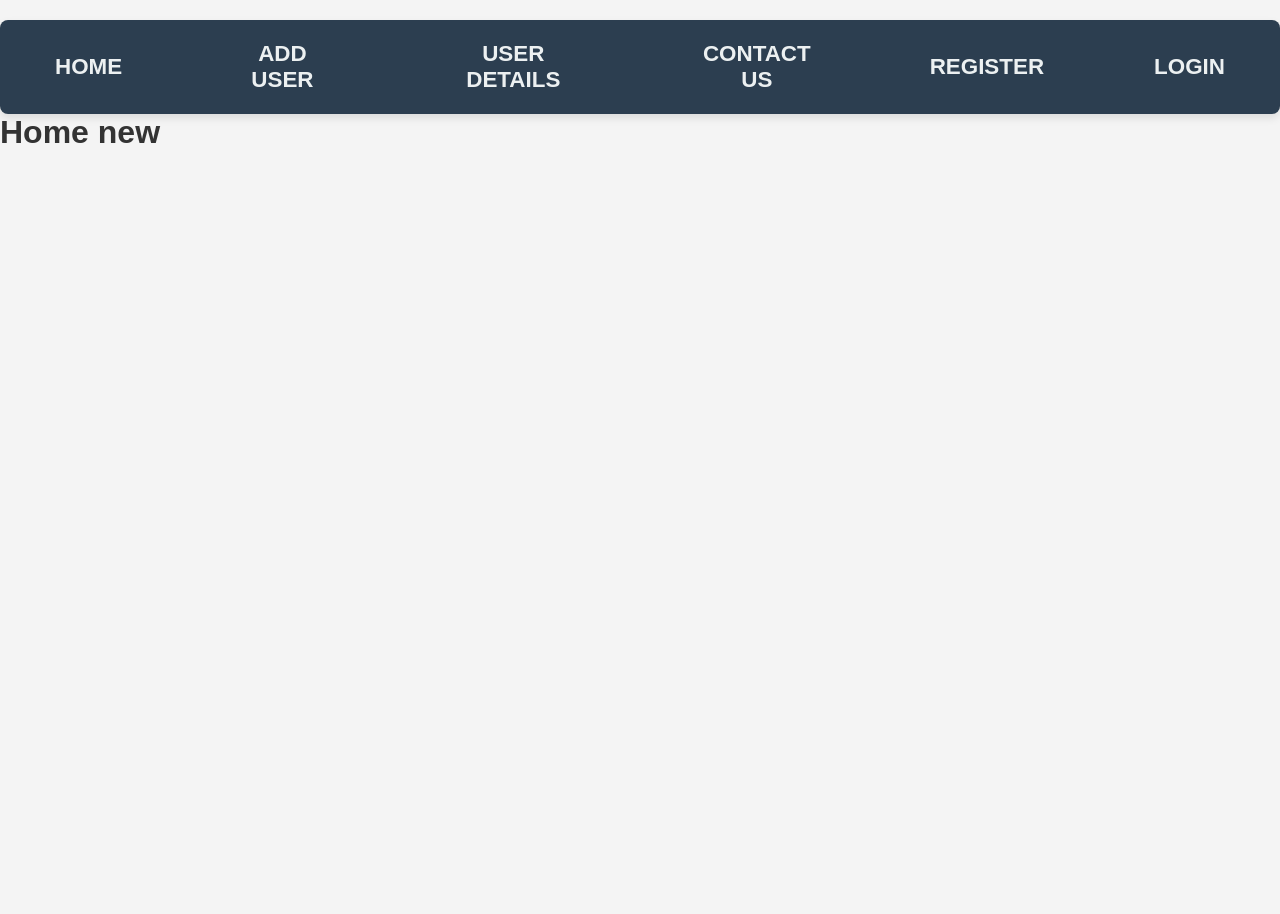
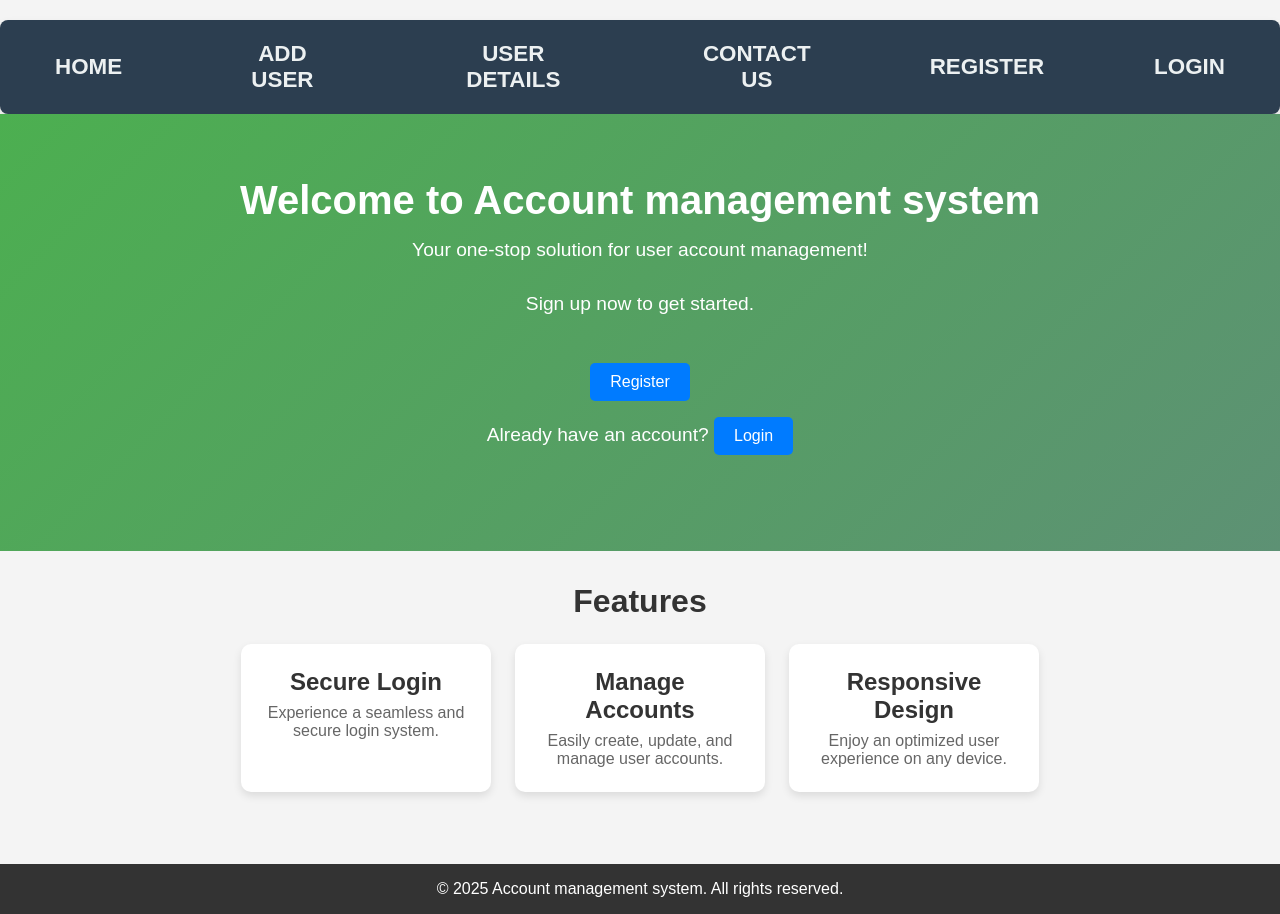
Before and after one commit to BanukaWeerapperuma/MEAN_learnProject1, a React (Create React App) app in the folder Project1/frontend/: page / in a window 1280 px wide. Before the commit the page ends 800 px from the top, so only its background shows below. Built offline with nearby package versions, Linux system fonts and the light colour scheme.

Commit message:
Add Home contact
Add Home contact and their styles.

```diff
--- /dev/null
+++ b/Project1/frontend/src/Components/Home/Home.css
@@ -0,0 +1,112 @@
+/* style.css */
+
+body {
+    margin: 0;
+    font-family: Arial, sans-serif;
+    background-color: #f4f4f9;
+    color: #333;
+}
+
+.home-page {
+    display: flex;
+    flex-direction: column;
+    min-height: 100vh;
+}
+
+.hero {
+    background: linear-gradient(135deg, #4caf50, #5d9174);
+    color: white;
+    text-align: center;
+    padding: 4rem 2rem;
+}
+
+.hero h1 {
+    font-size: 2.5rem;
+    margin-bottom: 1rem;
+}
+
+.hero p {
+    font-size: 1.2rem;
+    margin-bottom: 2rem;
+}
+
+.cta-button {
+    background-color: #2079dd;
+    color: white;
+    border: none;
+    padding: 0.8rem 1.5rem;
+    font-size: 1rem;
+    border-radius: 5px;
+    cursor: pointer;
+    transition: background-color 0.3s;
+}
+
+.cta-button:hover {
+    background-color: #1c157e;
+}
+
+.features {
+    text-align: center;
+    padding: 2rem;
+}
+
+.features h2 {
+    font-size: 2rem;
+    margin-bottom: 1.5rem;
+}
+
+.feature-cards {
+    display: flex;
+    justify-content: center;
+    gap: 1.5rem;
+    flex-wrap: wrap;
+}
+
+.card {
+    background: white;
+    box-shadow: 0 4px 8px rgba(0, 0, 0, 0.1);
+    padding: 1.5rem;
+    border-radius: 10px;
+    width: 250px;
+}
+
+.card h3 {
+    font-size: 1.5rem;
+    margin-bottom: 0.5rem;
+}
+
+.card p {
+    font-size: 1rem;
+    color: #666;
+}
+
+footer {
+    text-align: center;
+    padding: 1rem;
+    background-color: #333;
+    color: white;
+    margin-top: auto;
+}
+
+
+.btn {
+    display: inline-block;
+    padding: 10px 20px;
+    font-size: 16px;
+    color: white;
+    background-color: #007bff; /* Blue color */
+    border: none;
+    border-radius: 5px;
+    text-align: center;
+    text-decoration: none;
+    cursor: pointer;
+    transition: background-color 0.3s ease;
+  }
+
+  .btn:hover {
+    background-color: #0056b3; /* Darker blue for hover */
+  }
+
+  .register-btn {
+    margin-top: 1rem;
+  }
--- a/Project1/frontend/src/Components/Home/Home.js
+++ b/Project1/frontend/src/Components/Home/Home.js
@@ -1,11 +1,50 @@
-import React from "react";
+import React from 'react';
+import './Home.css';
+import { Link } from 'react-router-dom';
 
-function Home() {
-  return (
-    <div>
-      <h1>Home new</h1>
-    </div>
-  );
-}
+
+const Home = () => {
+    return (
+        <div className="home-page">
+            <header className="hero">
+                <h1>Welcome to Account management system</h1>
+                <p>Your one-stop solution for user account management!</p>
+                <p>Sign up now to get started.</p>
+
+                <Link to="/regi" className="btn register-btn">
+  Register
+</Link>
+
+
+                <p>Already have an account? <Link to="/login" className="btn register-btn" >Login</Link></p>
+
+            </header>
+
+            <main>
+                <section className="features">
+                    <h2>Features</h2>
+                    <div className="feature-cards">
+                        <div className="card">
+                            <h3>Secure Login</h3>
+                            <p>Experience a seamless and secure login system.</p>
+                        </div>
+                        <div className="card">
+                            <h3>Manage Accounts</h3>
+                            <p>Easily create, update, and manage user accounts.</p>
+                        </div>
+                        <div className="card">
+                            <h3>Responsive Design</h3>
+                            <p>Enjoy an optimized user experience on any device.</p>
+                        </div>
+                    </div>
+                </section>
+            </main>
+
+            <footer>
+                <p>&copy; 2025 Account management system. All rights reserved.</p>
+            </footer>
+        </div>
+    );
+};
 
 export default Home;
```
